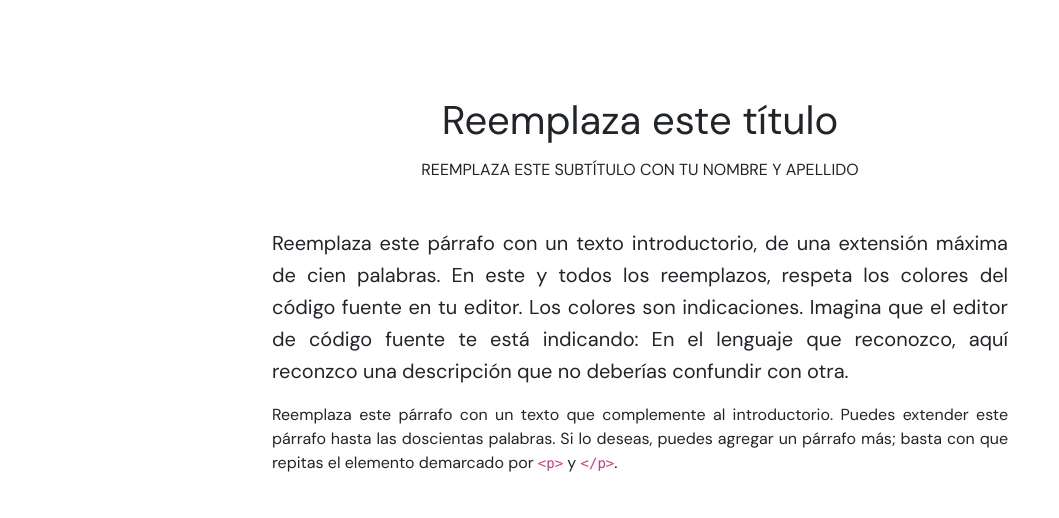
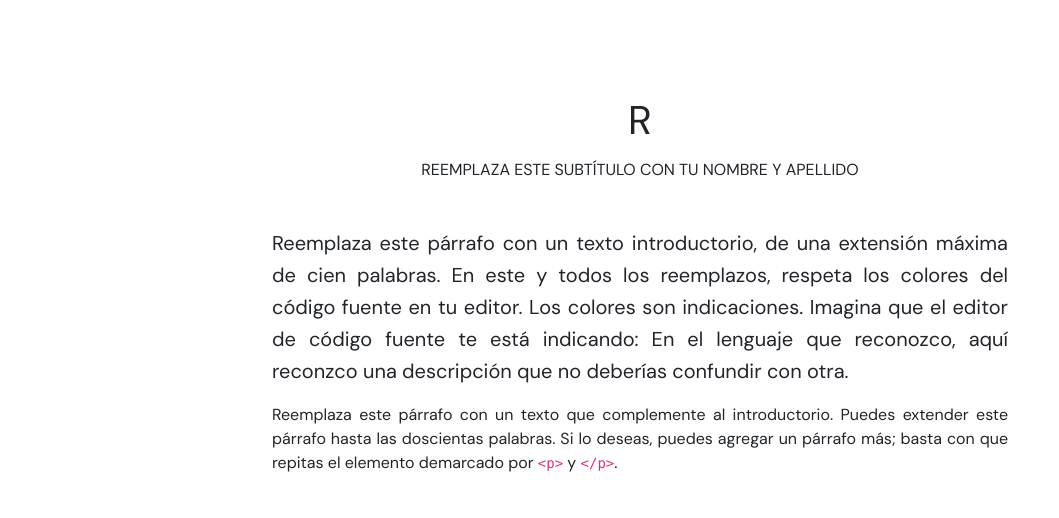
Before and after one commit to unchocman/Infografia-Digital, a plain HTML site: page index.html in a window 1280 px wide. Shown: the top 518 px of the page, without its empty margins (0-1059 px from the left). Drawn offline with nearby package versions, Linux system fonts and the light colour scheme.

Commit message:
Update index.html

```diff
--- a/index.html
+++ b/index.html
@@ -23,7 +23,7 @@
             <div class="row py-5">
                 <div class="col-12 col-sm-11 col-md-10 col-lg-9 col-xl-8 col-xxl-7 mx-auto">
 
-                    <h1 class="mb-3 mt-5 text-center">Reemplaza este título</h1>
+                    <h1 class="mb-3 mt-5 text-center">R</h1>
 
                     <h2 class="fs-6 mb-5 text-center text-uppercase">Reemplaza este subtítulo con tu nombre y apellido</h2>
 
```
